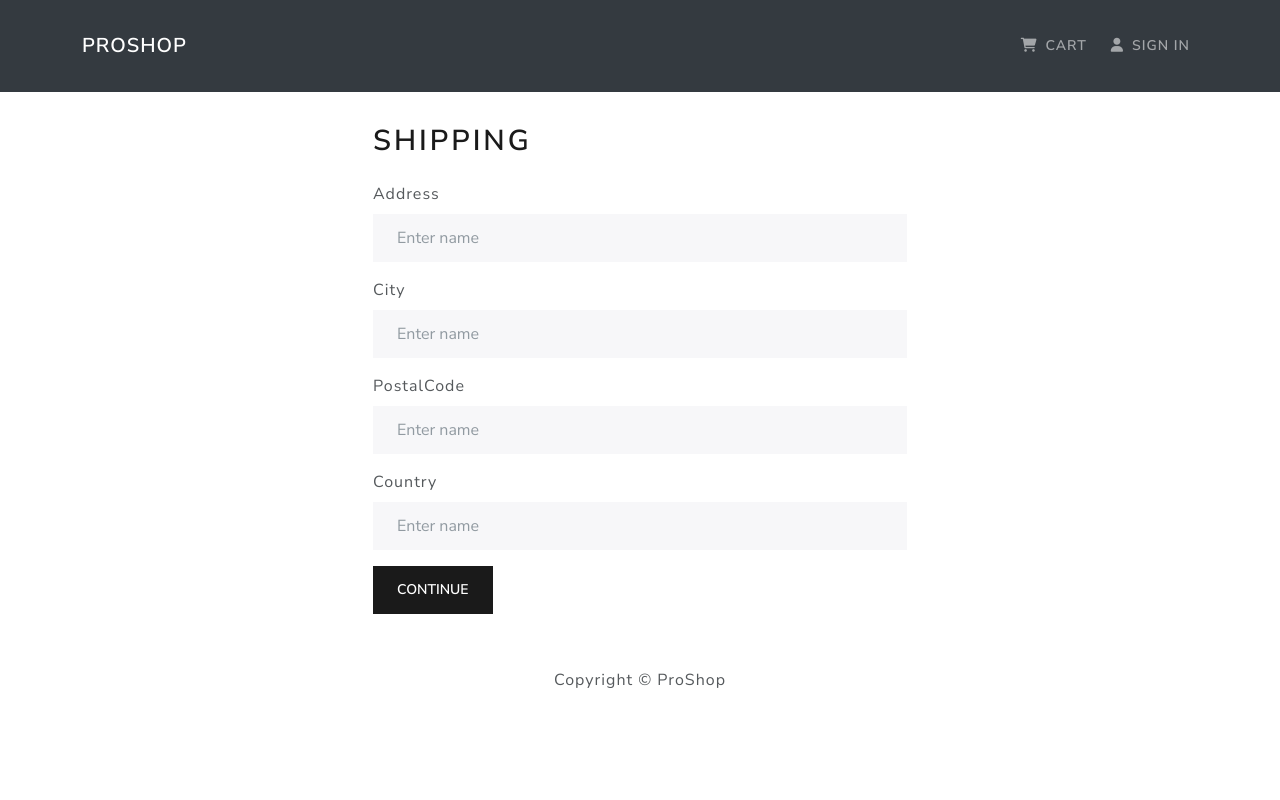
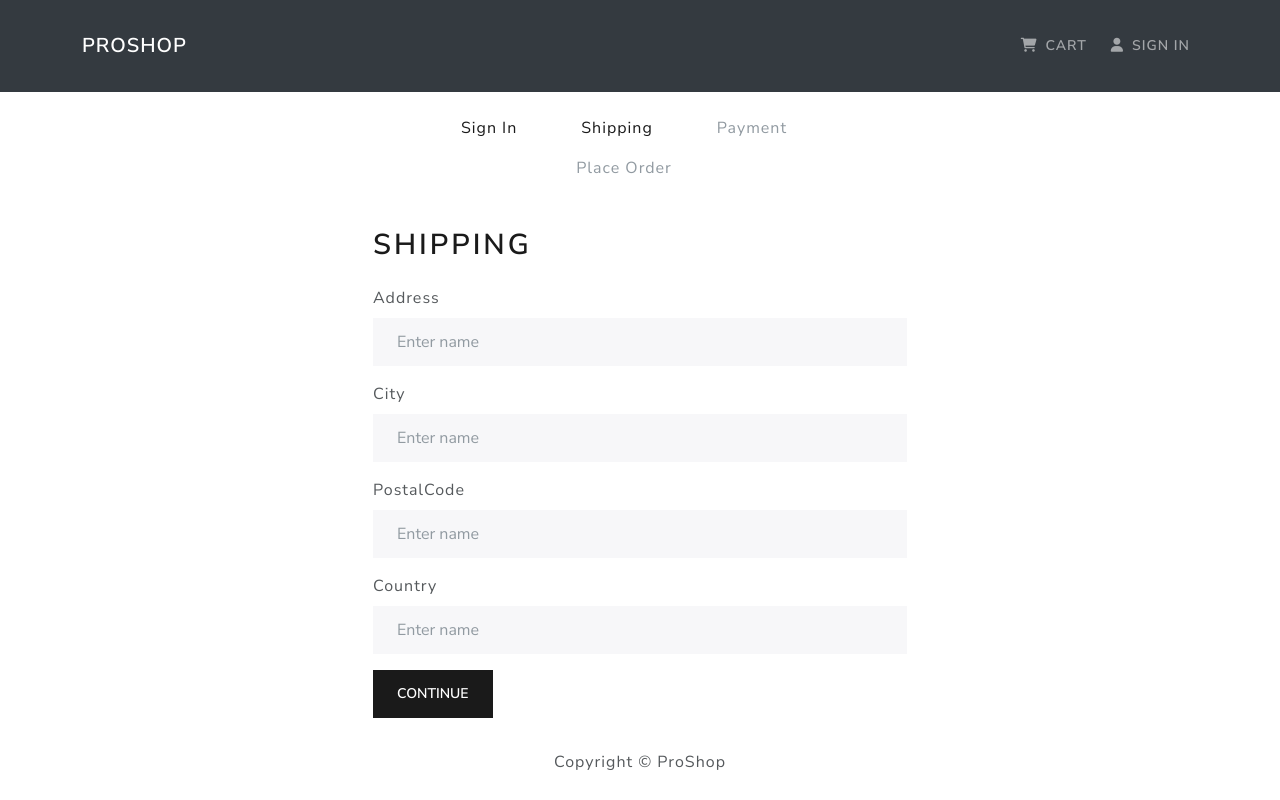
Before and after one commit to DLee1993/MERN_Ecommerce_Shop, a React (Create React App) app in the folder frontend/: page /shipping in a window 1280 px wide. Built offline with nearby package versions, Linux system fonts and the light colour scheme.

Commit message:
added the checkout steps too the shipping page

```diff
--- /dev/null
+++ b/frontend/src/components/CheckoutSteps.js
@@ -0,0 +1,48 @@
+import React from "react";
+import { Nav } from "react-bootstrap";
+import { LinkContainer } from "react-router-bootstrap";
+
+const CheckoutSteps = ({ step1, step2, step3, step4 }) => {
+    return (
+        <Nav className='justify-content-center mb-4 '>
+            <Nav.Item>
+                {step1 ? (
+                    <LinkContainer to='/login'>
+                        <Nav.Link>Sign In</Nav.Link>
+                    </LinkContainer>
+                ) : (
+                    <Nav.Link disabled>Sign In</Nav.Link>
+                )}
+            </Nav.Item>
+            <Nav.Item>
+                {step2 ? (
+                    <LinkContainer to='/shipping'>
+                        <Nav.Link>Shipping</Nav.Link>
+                    </LinkContainer>
+                ) : (
+                    <Nav.Link disabled>Shipping</Nav.Link>
+                )}
+            </Nav.Item>
+            <Nav.Item>
+                {step3 ? (
+                    <LinkContainer to='/payment'>
+                        <Nav.Link>Payment</Nav.Link>
+                    </LinkContainer>
+                ) : (
+                    <Nav.Link disabled>Payment</Nav.Link>
+                )}
+            </Nav.Item>
+            <Nav.Item>
+                {step4 ? (
+                    <LinkContainer to='/placeOrder'>
+                        <Nav.Link>Place Order</Nav.Link>
+                    </LinkContainer>
+                ) : (
+                    <Nav.Link disabled>Place Order</Nav.Link>
+                )}
+            </Nav.Item>
+        </Nav>
+    );
+};
+
+export default CheckoutSteps;
--- a/frontend/src/screens/ShippingScreen.js
+++ b/frontend/src/screens/ShippingScreen.js
@@ -4,6 +4,7 @@
 import { useDispatch, useSelector } from "react-redux";
 import FormContainer from "../components/FormContainer";
 import { saveShippingAddress } from "../actions/cartActions";
+import CheckoutSteps from "../components/CheckoutSteps";
 
 const ShippingScreen = () => {
     const cart = useSelector((state) => state.cart);
@@ -24,6 +25,7 @@
 
     return (
         <FormContainer>
+            <CheckoutSteps step1 step2/>
             <h1>Shipping</h1>
             <Form onSubmit={submitHandler}>
                 <Form.Group controlId='address' className='mb-3'>
```
